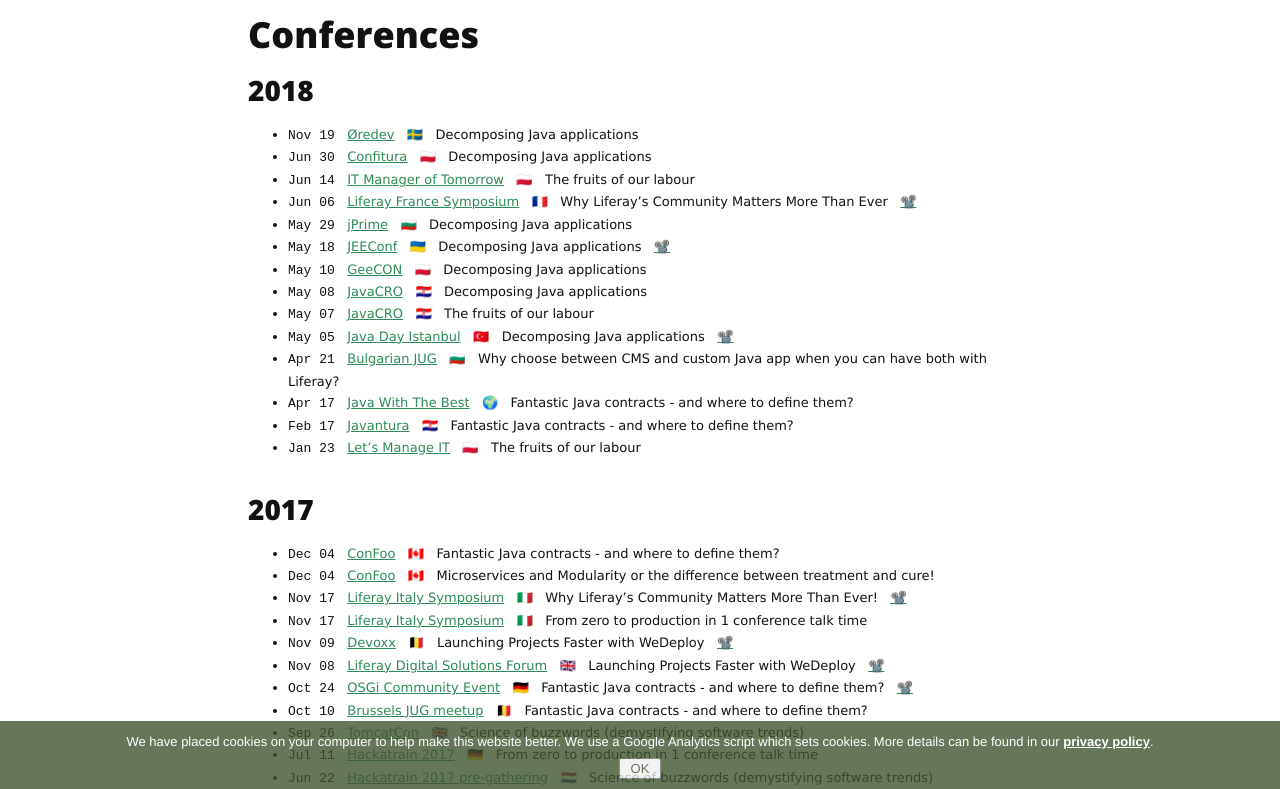
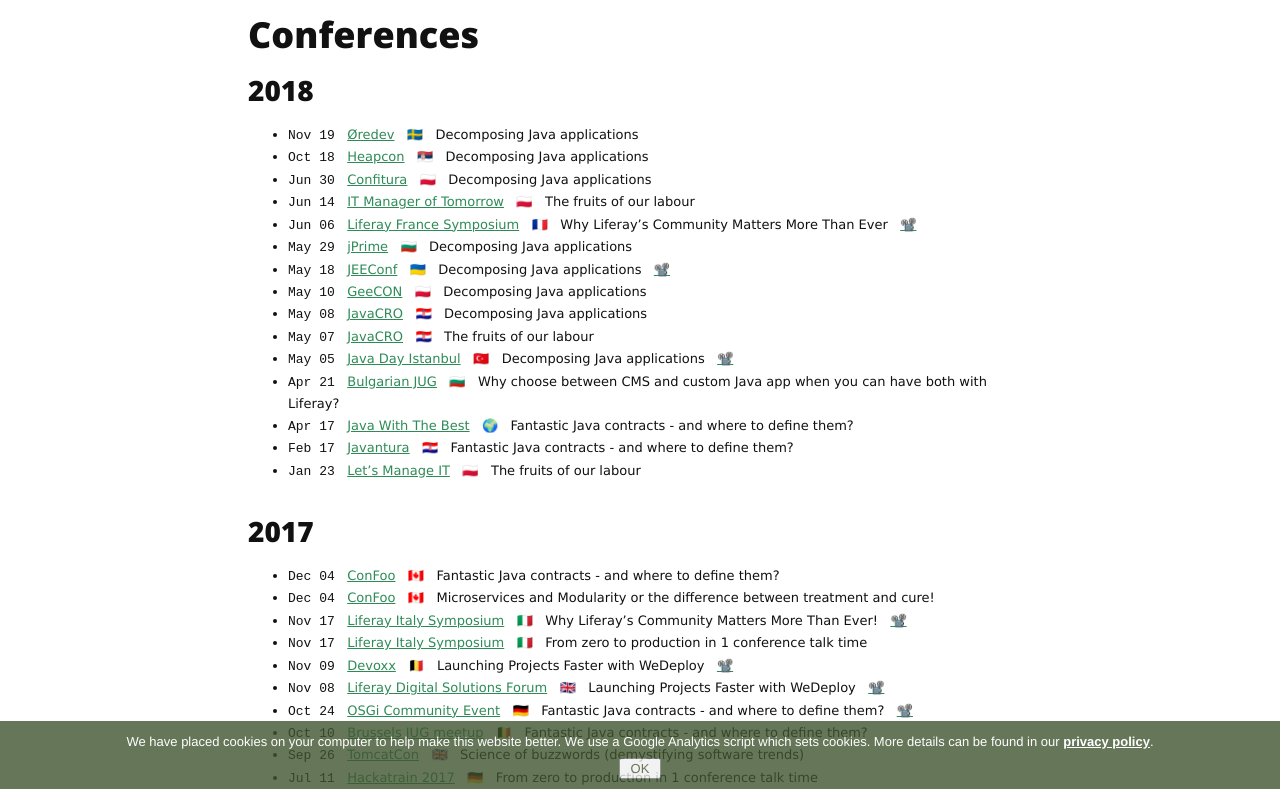
Before and after one commit to azzazzel/azzazzel.github.io, a Jekyll site: the page built from talks.md, in a window 1280 px wide and 900 px high, scrolled down 747 px, cut to the strip 111-900 px from the top of the window. Built offline with Jekyll 4.4.1, drawn with Linux system fonts in a browser that asks for light colours; nearby versions of some CDN libraries.

Commit message:
Added Heapcon

```diff
--- a/talks.md
+++ b/talks.md
@@ -81,6 +81,8 @@
 
 - `Nov 19` &nbsp; [Øredev](http://oredev.org/2018)
 &nbsp; 🇸🇪 &nbsp; Decomposing Java applications
+- `Oct 18` &nbsp; [Heapcon](https://heapcon.io/)
+&nbsp; 🇷🇸 &nbsp; Decomposing Java applications
 - `Jun 30` &nbsp; [Confitura](https://2018.confitura.pl/)
 &nbsp; 🇵🇱 &nbsp; Decomposing Java applications
 - `Jun 14` &nbsp; [IT Manager of Tomorrow](http://www.itmtconf.com/2018-en/)
```
